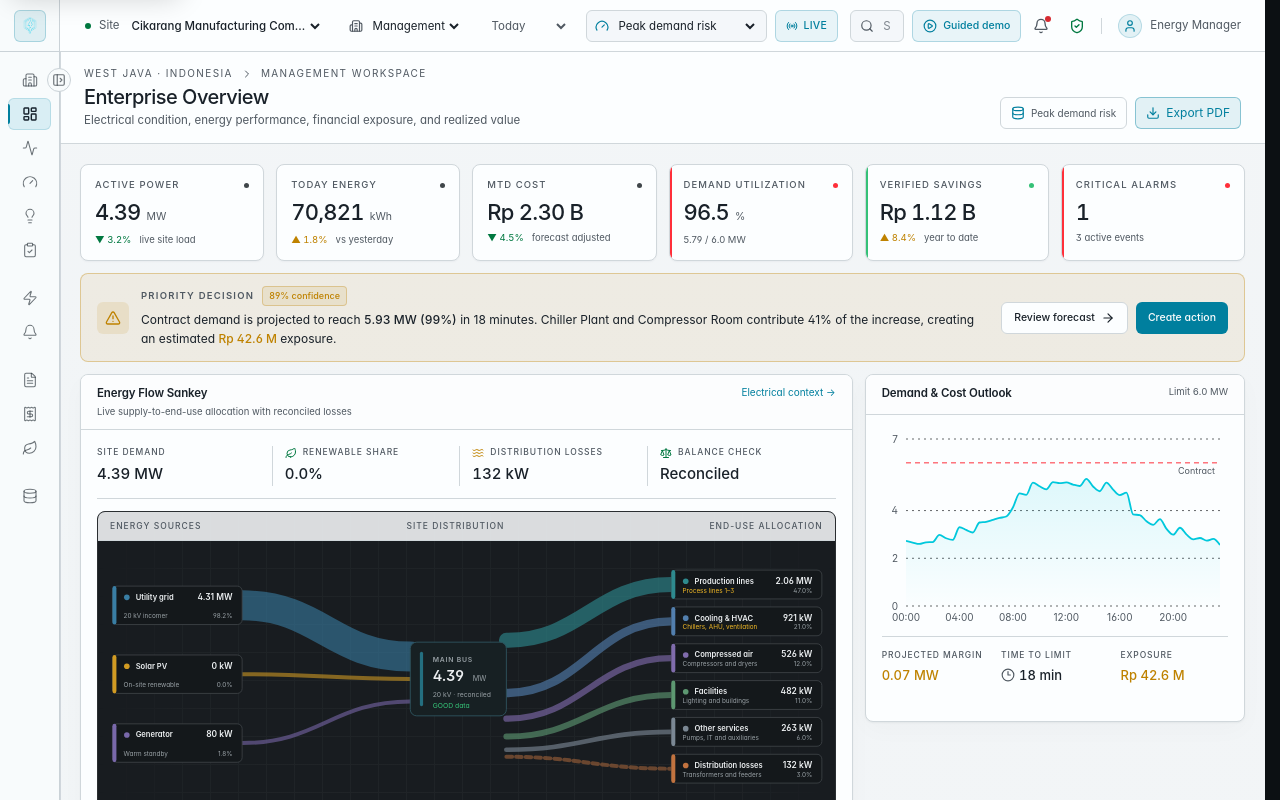
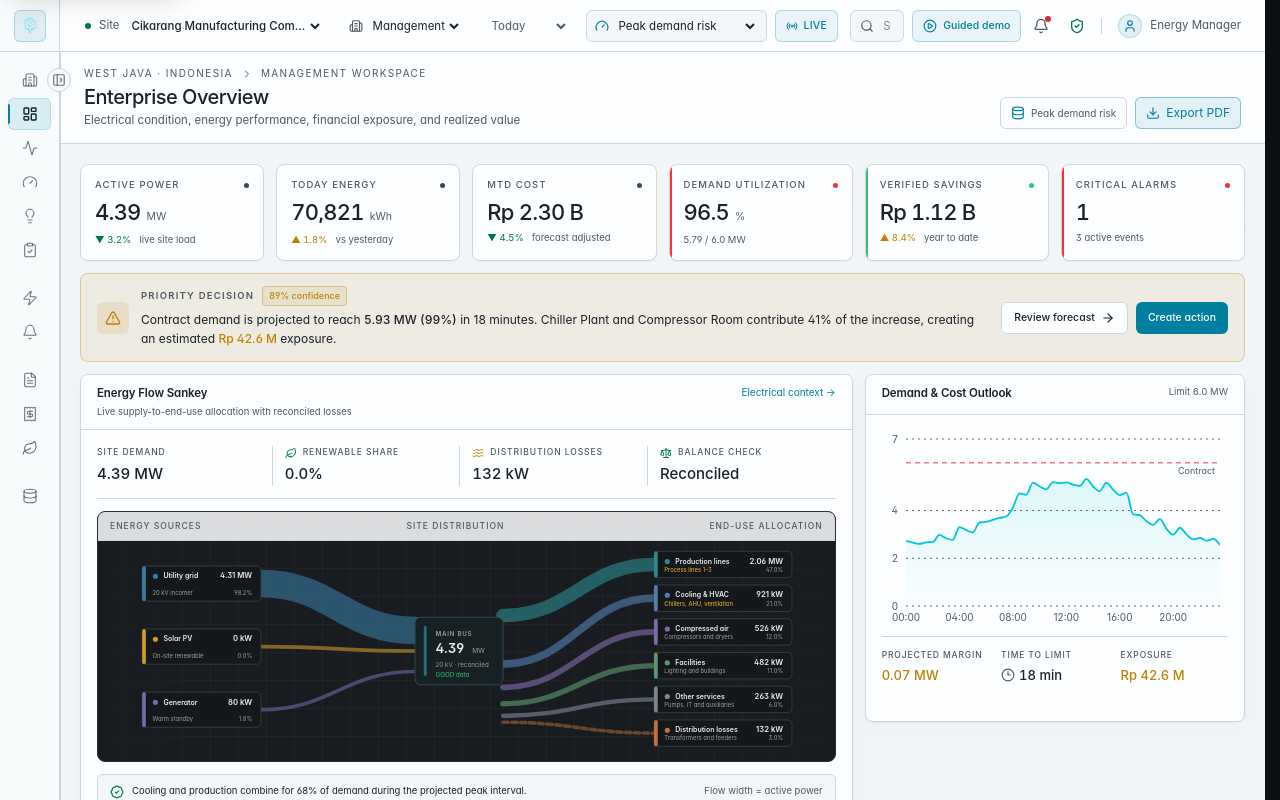
Before and after one commit to masarray/argrid-energy, a React (Vite) app: page /#/ in a window 1280 px wide. Shown: the top 800 px of the page. Built offline with nearby package versions, Linux system fonts and the light colour scheme.

Commit message:
Align Sankey height with overview decision row

```diff
--- a/src/components/energy-flow-sankey.css
+++ b/src/components/energy-flow-sankey.css
@@ -31,6 +31,11 @@
     linear-gradient(90deg, var(--color-border) 1px, transparent 1px);
   background-size: 28px 28px;
   mask-image: linear-gradient(to right, transparent, black 14%, black 86%, transparent);
+  -webkit-mask-image: linear-gradient(to right, transparent, black 14%, black 86%, transparent);
+}
+
+.panel-energy-flow .energy-flow-canvas svg {
+  height: 220px !important;
 }
 
 .energy-flow-path {
@@ -48,7 +53,7 @@
 }
 
 .energy-flow-node {
-  cursor: pointer;
+  cursor: default;
   transition: opacity 150ms ease, transform 150ms ease;
   transform-box: fill-box;
   transform-origin: center;
```
